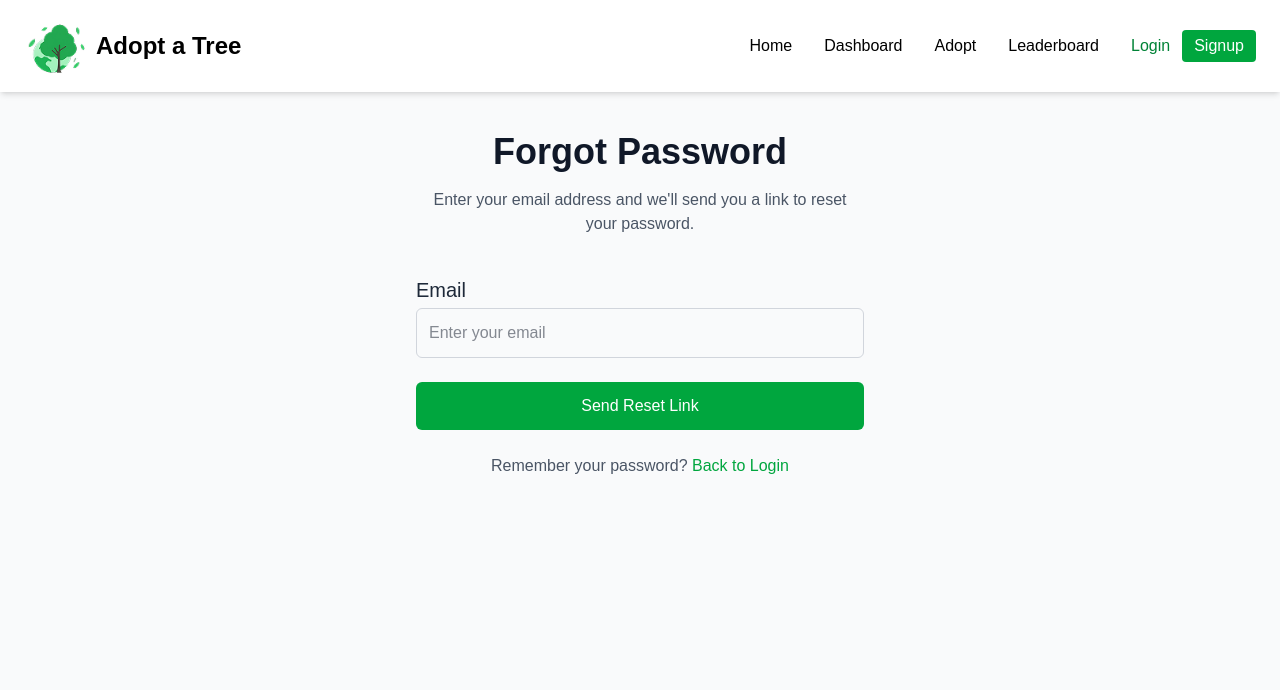
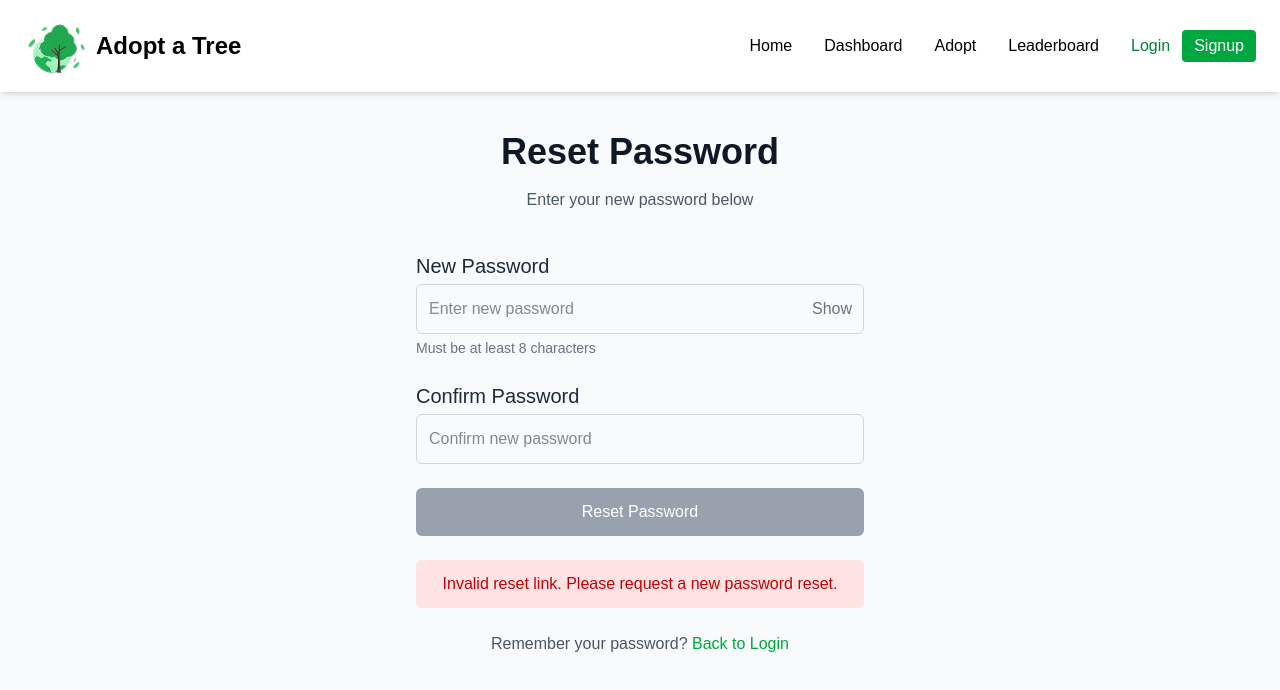
Before and after one commit to victorMwatu/Adopt-a-Tree, a Next.js app in the folder client/: page /auth/resetpassword in a window 1280 px wide. Shown: the top 690 px of the page. Built offline with nearby package versions, Linux system fonts and the light colour scheme.

Commit message:
feat: implement reset password functionality with validation and user feedback

```diff
--- a/client/src/app/auth/resetpassword/page.jsx
+++ b/client/src/app/auth/resetpassword/page.jsx
@@ -1,34 +1,81 @@
 "use client";
-import { useState } from "react";
+import { useState, useEffect, Suspense } from "react";
+import { useRouter, useSearchParams } from "next/navigation";
 import Navbar from "../../../components/layout/Navbar";
 
-export default function ForgotPasswordPage() {
-  const [email, setEmail] = useState("");
+function ResetPasswordForm() {
+  const [password, setPassword] = useState("");
+  const [confirmPassword, setConfirmPassword] = useState("");
   const [message, setMessage] = useState("");
   const [isSuccess, setIsSuccess] = useState(false);
   const [isLoading, setIsLoading] = useState(false);
+  const [token, setToken] = useState("");
+  const [showPassword, setShowPassword] = useState(false);
+
+  const router = useRouter();
+  const searchParams = useSearchParams();
+
+  useEffect(() => {
+    const tokenParam = searchParams.get("token");
+    if (!tokenParam) {
+      setMessage("Invalid reset link. Please request a new password reset.");
+      setIsSuccess(false);
+    } else {
+      setToken(tokenParam);
+    }
+  }, [searchParams]);
+
+  const validatePassword = (pwd) => {
+    if (pwd.length < 8) {
+      return "Password must be at least 8 characters long";
+    }
+    return null;
+  };
 
   const handleSubmit = async (e) => {
     e.preventDefault();
-    setIsLoading(true);
     setMessage("");
 
+    if (password !== confirmPassword) {
+      setMessage("Passwords do not match");
+      setIsSuccess(false);
+      return;
+    }
+
+    const passwordError = validatePassword(password);
+    if (passwordError) {
+      setMessage(passwordError);
+      setIsSuccess(false);
+      return;
+    }
+
+    if (!token) {
+      setMessage("Invalid reset token");
+      setIsSuccess(false);
+      return;
+    }
+
+    setIsLoading(true);
+
     try {
-      const res = await fetch("http://127.0.0.1:5000/api/auth/forgotpassword", {
+      const res = await fetch("http://127.0.0.1:5000/api/auth/resetpassword", {
         method: "POST",
         headers: { "Content-Type": "application/json" },
-        body: JSON.stringify({ email }),
+        body: JSON.stringify({ token, password }),
       });
 
       const data = await res.json();
 
       if (res.ok) {
         setIsSuccess(true);
-        setMessage(data.message);
-        setEmail(""); // Clear email field
+        setMessage("Password reset successfully! Redirecting to login...");
+
+        setTimeout(() => {
+          router.push("/auth/login");
+        }, 2000);
       } else {
         setIsSuccess(false);
-        setMessage(data.message || "Something went wrong");
+        setMessage(data.message || "Failed to reset password");
       }
     } catch (err) {
       setIsSuccess(false);
@@ -44,34 +91,63 @@ export default function ForgotPasswordPage() {
 
       <div className="flex flex-col items-center mt-10 px-6">
         <h2 className="text-4xl font-bold text-center text-gray-900 mb-4">
-          Forgot Password
+          Reset Password
         </h2>
         <p className="text-center text-gray-600 mb-10 max-w-md">
-          Enter your email address and we'll send you a link to reset your password.
+          Enter your new password below
         </p>
 
         <form onSubmit={handleSubmit} className="flex flex-col space-y-6 w-full max-w-md">
           <div className="flex flex-col">
             <label className="text-xl font-medium mb-1 text-gray-800">
-              Email
+              New Password
+            </label>
+            <div className="relative">
+              <input
+                type={showPassword ? "text" : "password"}
+                placeholder="Enter new password"
+                className="w-full p-3 border border-gray-300 rounded-md focus:outline-none focus:ring-2 focus:ring-green-500 text-gray-900"
+                value={password}
+                onChange={(e) => setPassword(e.target.value)}
+                required
+                disabled={isLoading || !token}
+                minLength={8}
+              />
+              <button
+                type="button"
+                onClick={() => setShowPassword(!showPassword)}
+                className="absolute right-3 top-1/2 -translate-y-1/2 text-gray-500 hover:text-gray-700"
+              >
+                {showPassword ? "Hide" : "Show"}
+              </button>
+            </div>
+            <span className="text-sm text-gray-500 mt-1">
+              Must be at least 8 characters
+            </span>
+          </div>
+
+          <div className="flex flex-col">
+            <label className="text-xl font-medium mb-1 text-gray-800">
+              Confirm Password
             </label>
             <input
-              type="email"
-              placeholder="Enter your email"
+              type={showPassword ? "text" : "password"}
+              placeholder="Confirm new password"
               className="p-3 border border-gray-300 rounded-md focus:outline-none focus:ring-2 focus:ring-green-500 text-gray-900"
-              value={email}
-              onChange={(e) => setEmail(e.target.value)}
+              value={confirmPassword}
+              onChange={(e) => setConfirmPassword(e.target.value)}
               required
-              disabled={isLoading}
+              disabled={isLoading || !token}
+              minLength={8}
             />
           </div>
 
           <button
             type="submit"
-            disabled={isLoading}
+            disabled={isLoading || !token}
             className="bg-green-600 text-white py-3 rounded-md font-medium cursor-pointer hover:bg-green-700 transition disabled:bg-gray-400 disabled:cursor-not-allowed"
           >
-            {isLoading ? "Sending..." : "Send Reset Link"}
+            {isLoading ? "Resetting..." : "Reset Password"}
           </button>
 
           {message && (
@@ -93,3 +169,11 @@ export default function ForgotPasswordPage() {
     </main>
   );
 }
+
+export default function ResetPasswordPage() {
+  return (
+    <Suspense fallback={<div className="min-h-screen bg-gray-50 flex items-center justify-center">Loading...</div>}>
+      <ResetPasswordForm />
+    </Suspense>
+  );
+}
```
Also changed, not shown: 1 other file (tests, documents, lock files or other folders).
